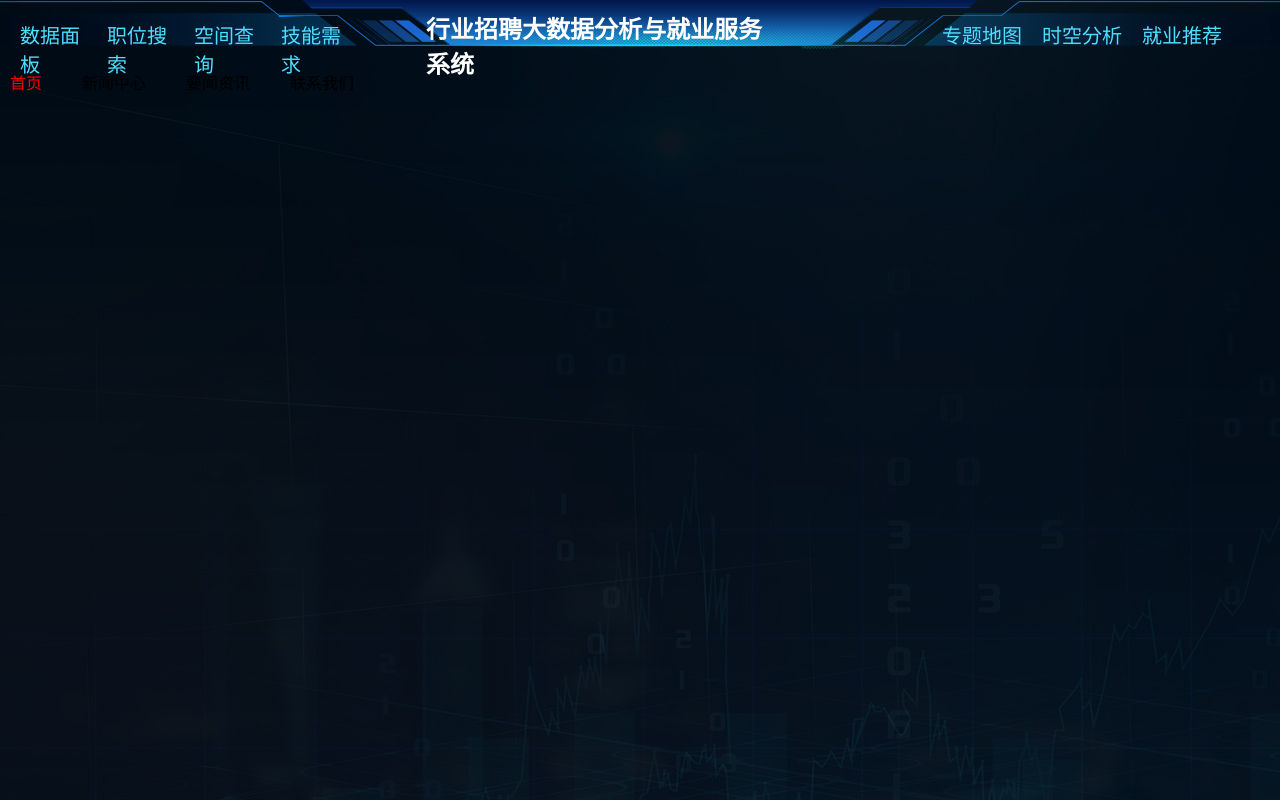
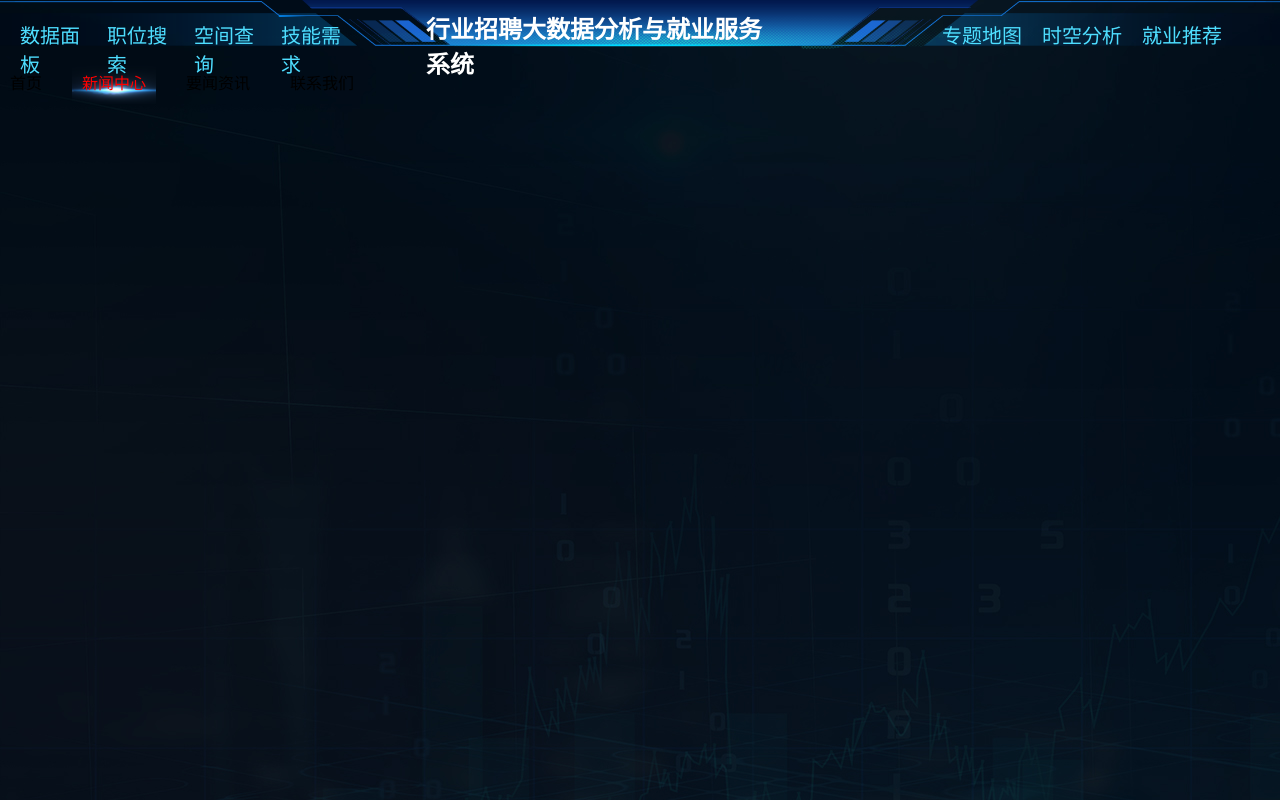
Before and after one commit to Mr-fangao/RecruitmentEmployment, a Vue app: page /data in a window 1280 px wide. Built offline with nearby package versions, Linux system fonts and the light colour scheme.

Commit message:
点击效果和路由跳转测试

```diff
--- a/src/App.vue
+++ b/src/App.vue
@@ -19,5 +19,6 @@ export default {
 <style lang="less" scoped>
 .app {
   background: url(../src/assets/img/mainbg.jpg);
+  // background-color: aliceblue;
 }
 </style>
--- a/src/router/index.js
+++ b/src/router/index.js
@@ -26,6 +26,7 @@ const routes = [
     component: () =>
       import(/* webpackChunkName: "about" */ "../views/About.vue"),
   },
+
   // {
   //   path: "/login",
   //   name: "login",
--- a/src/views/data.vue
+++ b/src/views/data.vue
@@ -3,10 +3,11 @@
     <!-- 点击切换变色导航栏 -->
     <ul>
       <li
-          v-for="(item,index) in nav"
-          :class="{ active: index == current }"
-          :key="index"
-          @click="go(index)">
+        v-for="(item, index) in nav"
+        :class="{ active: index == current }"
+        :key="index"
+        @click="go(index)"
+      >
         {{ item }}
       </li>
     </ul>
@@ -19,28 +20,39 @@ export default {
   name: "data",
   data() {
     return {
-      current: 0,//切换标识
-      nav: [//导航栏数据
-        '首页',
-        '新闻中心',
-        '要闻资讯',
-        '联系我们'
-      ]
+      current: 1, //切换标识
+      nav: [
+        //导航栏数据
+        "首页",
+        "新闻中心",
+        "要闻资讯",
+        "联系我们",
+      ],
     };
   },
   methods: {
-
     // 导航栏切换
     go(index) {
-      this.current = index//激活样式
-    }
-
-  }
-}
+      this.current = index; //激活样式
+      if (index == "0") {
+      this.$router.push({ path: "/data" });
+      } else if (index == "1") {
+      this.$router.push({ path: "/job" });
+      }
+    },
+    // jump(index) {
+    //   if (index == "0") {
+    //     this.this.$router.push("/about");
+    //   }
+    //   else if(index == "1"){
+    //     this.this.$router.push("/about");
+    //   }
+    // },
+  },
+};
 </script>
 
-<style>
-
+<style lang="less" scoped>
 /*点击切换变色导航栏*/
 ul li {
   list-style: none;
@@ -49,8 +61,10 @@ ul li {
   padding: 10px;
 }
 
-.active { /*激活样式*/
+.active {
+  /*激活样式*/
   color: red;
+  background: url(../assets/img/menucurrent.png);
+  background-position: 47% -65%;
 }
-
 </style>
```
